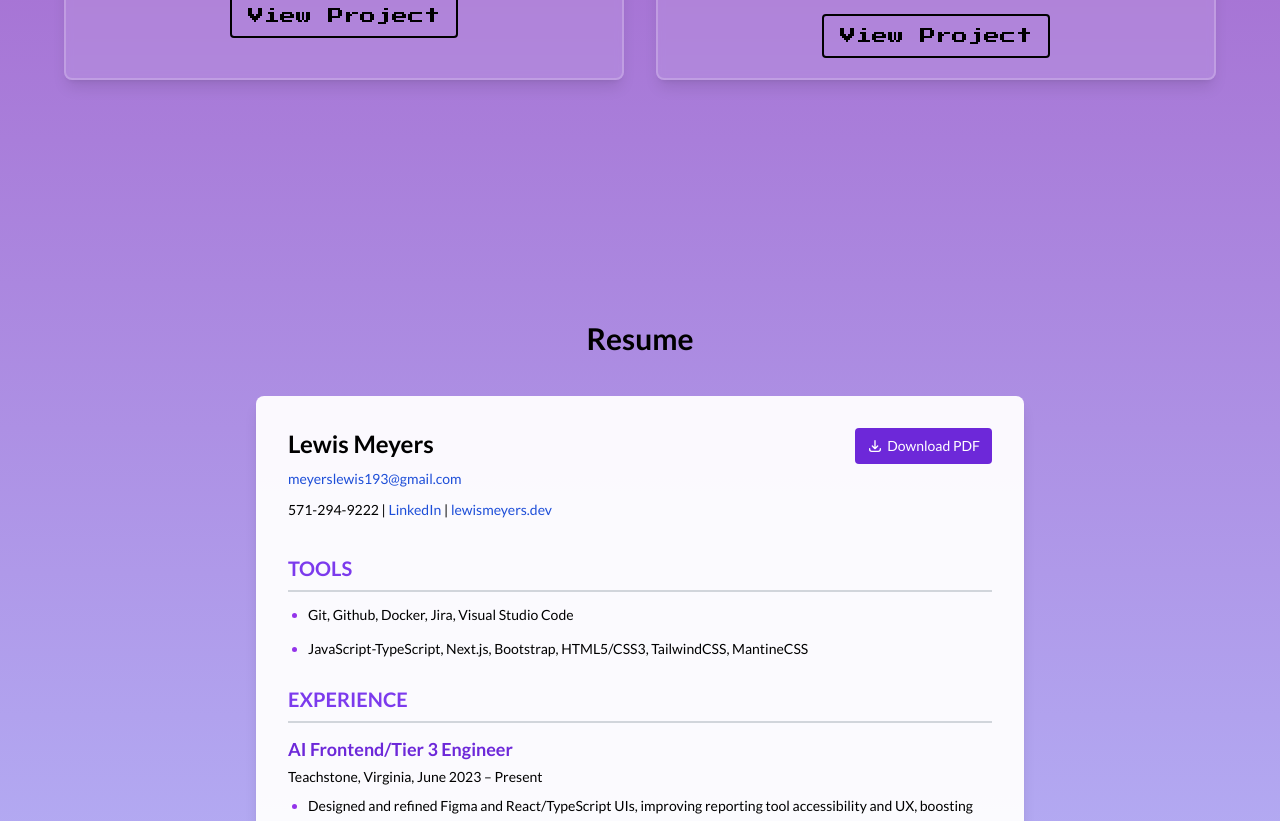
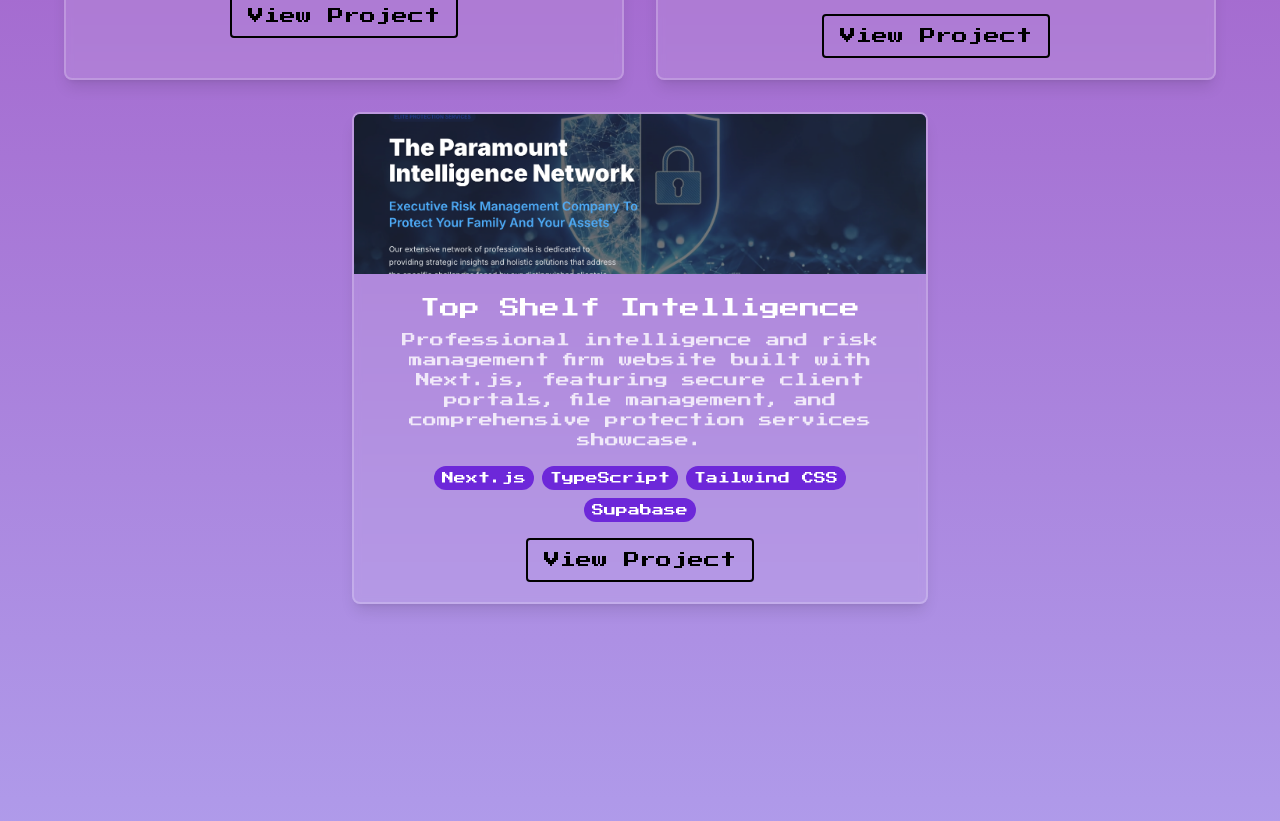
Before and after one commit to DevRelLewis/mobilefirstportfolio, a React (Create React App) app: page /home in a window 1280 px wide. Shown: the part 1364-2185 px from the top of the page. Built offline with nearby package versions, Linux system fonts and the light colour scheme; a web font is replaced by a local one.

Commit message:
project card added

```diff
--- a/src/pages/Home.tsx
+++ b/src/pages/Home.tsx
@@ -186,8 +186,7 @@ const Home: React.FC = () => {
 
       <section id="projects" className="py-32 px-4 text-center">
         <h2 className="text-2xl md:text-3xl font-bold mb-10 text-black">My Projects</h2>
-
-        <div className="grid grid-cols-1 md:grid-cols-2 gap-8 max-w-6xl mx-auto">
+          <div className="grid grid-cols-1 md:grid-cols-2 gap-8 max-w-6xl mx-auto [&>*:nth-child(3)]:md:col-span-2 [&>*:nth-child(3)]:md:justify-self-center [&>*:nth-child(3)]:md:max-w-xl">
             <div className="bg-white bg-opacity-10 rounded-lg overflow-hidden shadow-lg border-2 border-white border-opacity-20 backdrop-blur-sm transition-transform duration-300 hover:scale-105">
               <div className="h-40 bg-primary-500 flex items-center justify-center">
               <img
@@ -216,6 +215,8 @@ const Home: React.FC = () => {
               </div>
             </div>
 
+
+
             <div className="bg-white bg-opacity-10 rounded-lg overflow-hidden shadow-lg border-2 border-white border-opacity-20 backdrop-blur-sm transition-transform duration-300 hover:scale-105">
               <div className="h-40 bg-primary-500 flex items-center justify-center">
               <img
@@ -240,10 +241,39 @@ const Home: React.FC = () => {
                 </a>
               </div>
             </div>
+
+            <div className="bg-white bg-opacity-10 rounded-lg overflow-hidden shadow-lg border-2 border-white border-opacity-20 backdrop-blur-sm transition-transform duration-300 hover:scale-105">
+              <div className="h-40 bg-primary-500 flex items-center justify-center">
+              <img
+                  src="/topshelfintel.png"
+                  alt="Soke2x Smoothie Shop Screenshot"
+                  className="w-full h-full object-cover"
+                />
               </div>
+
+              <div className="p-5">
+                <h3 className="text-lg md:text-xl mb-2">Top Shelf Intelligence</h3>
+                <p className="text-white text-opacity-80 text-sm mb-4">
+                  Professional intelligence and risk management firm website built with Next.js, featuring secure client portals, file management, and comprehensive protection services showcase.
+                </p>
+                <div className="flex flex-wrap gap-2 mb-4 justify-center">
+                  <span className="px-2 py-1 bg-primary-600 rounded-full text-xs">Next.js</span>
+                  <span className="px-2 py-1 bg-primary-600 rounded-full text-xs">TypeScript</span>
+                  <span className="px-2 py-1 bg-primary-600 rounded-full text-xs">Tailwind CSS</span>
+                  <span className="px-2 py-1 bg-primary-600 rounded-full text-xs">Supabase</span>
+                </div>
+                <a href="https://topshelfintel.vercel.app/" target="_blank" rel="noopener noreferrer">
+                  <button className={`px-4 py-2 border-2 border-black rounded transition-all duration-300
+                  hover:bg-white hover:bg-opacity-20 ${fontMode === 'pixel' ? 'font-pixel' : 'font-lato'} text-black`}>View Project</button>
+                </a>
+              </div>
+            </div>
+          </div>
+
+
+
       </section>
 
-      {/* Resume Section - We keep font-lato here regardless of toggle state */}
       <section id="resume" className="py-28 px-4 font-lato" ref={resumeContentRef}>
         <h2 className="text-2xl md:text-3xl font-bold text-center mb-10 text-black">Resume</h2>
 
```
Also changed, not shown: public/topshelfintel.png (added), repomix-output.txt, 1 other file (tests, documents, lock files or other folders). Lines whose indentation alone changed are shown as unchanged.
